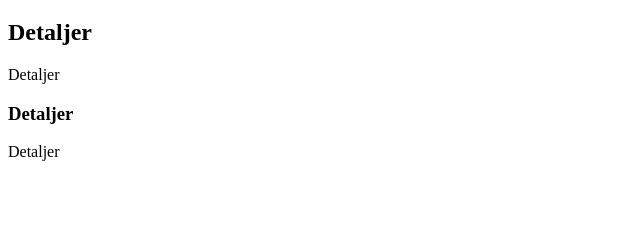
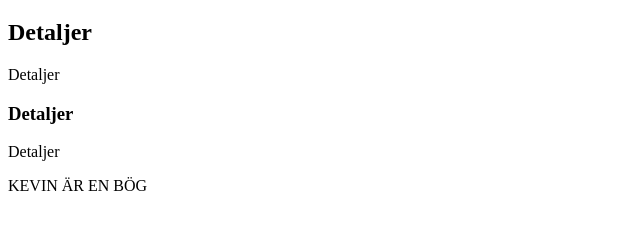
Before and after one commit to alexanderbabok/-Medieinstitutet---HTML-CSS---Prepp-uppgift-, a plain HTML site: page index.html in a window 1280 px wide. Shown: the part 61-290 px from the top of the page, without its empty margins (0-640 px from the left). Drawn offline with Linux system fonts and the light colour scheme.

Commit message:
Update index.html

```diff
--- a/index.html
+++ b/index.html
@@ -15,4 +15,6 @@
 </body>
 <h3< afgangaga</afgangaga></h3>
 
+<p>KEVIN ÄR EN BÖG</p>
+
 </html>
```
